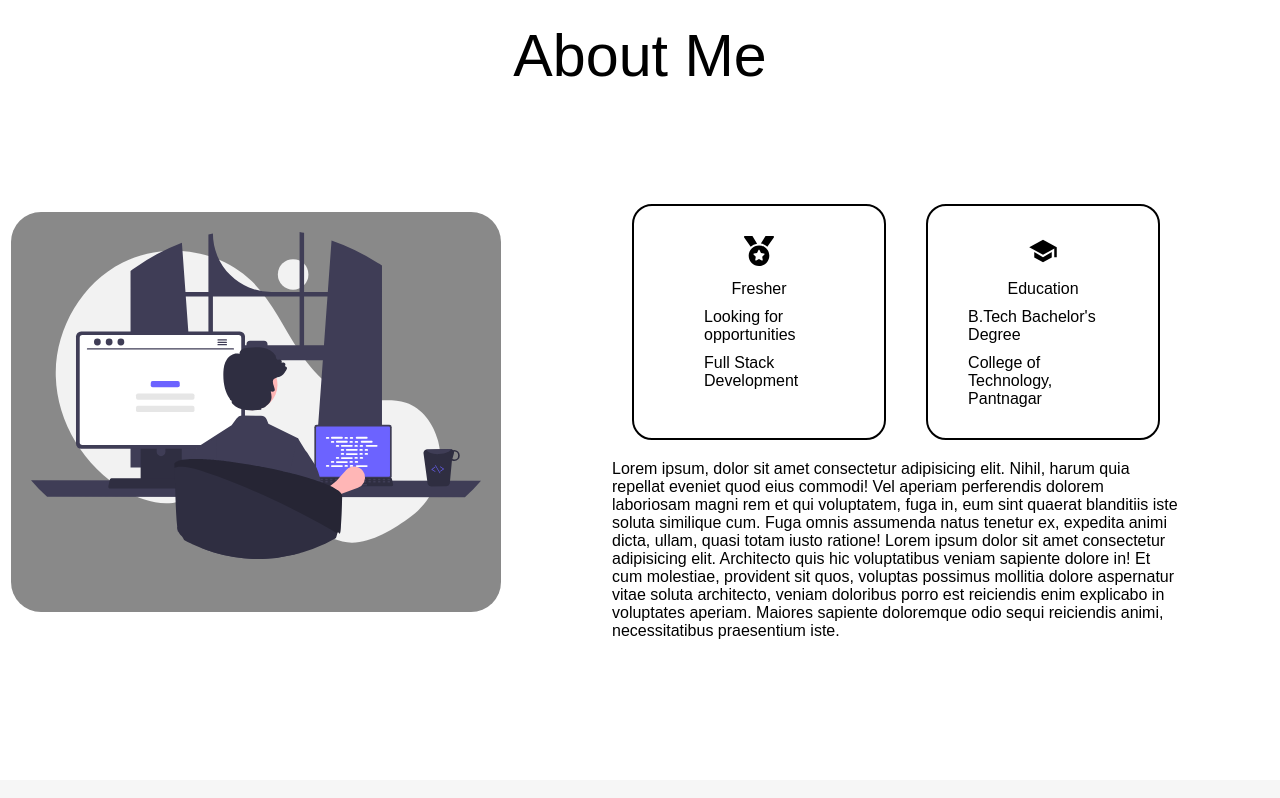
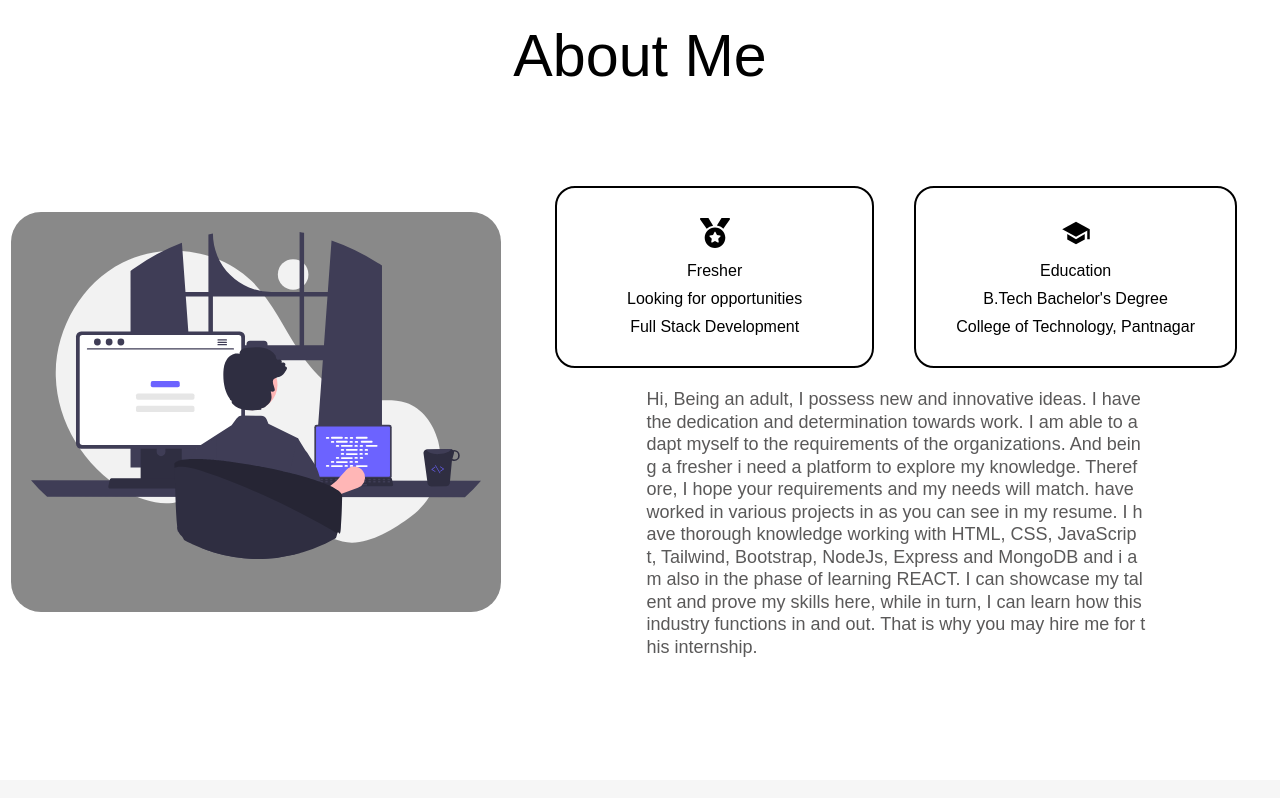
Before and after one commit to amanraina1/vue-portfolio-website, a Vue app: page / in a window 1280 px wide. Shown: the part 900-1698 px from the top of the page. Built offline with nearby package versions, Linux system fonts and the light colour scheme.

Commit message:
made some changes in UI

```diff
--- a/src/components/About.vue
+++ b/src/components/About.vue
@@ -29,20 +29,18 @@
             <span>College of Technology, Pantnagar</span>
           </div>
         </div>
-        <span class="bottom"
-          >Lorem ipsum, dolor sit amet consectetur adipisicing elit. Nihil,
-          harum quia repellat eveniet quod eius commodi! Vel aperiam perferendis
-          dolorem laboriosam magni rem et qui voluptatem, fuga in, eum sint
-          quaerat blanditiis iste soluta similique cum. Fuga omnis assumenda
-          natus tenetur ex, expedita animi dicta, ullam, quasi totam iusto
-          ratione! Lorem ipsum dolor sit amet consectetur adipisicing elit.
-          Architecto quis hic voluptatibus veniam sapiente dolore in! Et cum
-          molestiae, provident sit quos, voluptas possimus mollitia dolore
-          aspernatur vitae soluta architecto, veniam doloribus porro est
-          reiciendis enim explicabo in voluptates aperiam. Maiores sapiente
-          doloremque odio sequi reiciendis animi, necessitatibus praesentium
-          iste.</span
-        >
+        <span class="bottom">
+          Hi, Being an adult, I possess new and innovative ideas. I have the
+          dedication and determination towards work. I am able to adapt myself
+          to the requirements of the organizations. And being a fresher i need a
+          platform to explore my knowledge. Therefore, I hope your requirements
+          and my needs will match. have worked in various projects in as you can
+          see in my resume. I have thorough knowledge working with HTML, CSS,
+          JavaScript, Tailwind, Bootstrap, NodeJs, Express and MongoDB and i am
+          also in the phase of learning REACT. I can showcase my talent and
+          prove my skills here, while in turn, I can learn how this industry
+          functions in and out. That is why you may hire me for this internship.
+        </span>
       </div>
     </div>
   </div>
@@ -111,16 +109,19 @@ export default {
 }
 
 .bottom-container .right-container {
+  /* background-color: blue; */
   width: 60%;
   display: flex;
   flex-direction: column;
   justify-content: center;
-  align-items: start;
-  padding: 100px;
+  align-items: center;
 }
 
 .bottom-container .right-container .top {
+  /* background-color: green; */
+  width: 100%;
   display: flex;
+  justify-content: center;
 }
 
 .right-container .top .right-box span img {
@@ -150,7 +151,13 @@ export default {
 }
 
 .bottom-container .right-container .bottom {
-  padding-left: auto;
-  padding-right: auto;
+  /* background-color: red; */
+  padding: auto;
+  /* text-align: center; */
+  width: 65%;
+  word-break: break-all;
+  line-height: 125%;
+  font-size: large;
+  color: rgb(90, 89, 89);
 }
 </style>
--- a/src/components/Footer.vue
+++ b/src/components/Footer.vue
@@ -39,48 +39,53 @@ export default {
 <style scoped>
 .container {
   height: 100vh;
-  background-color: #f6f6f6;
+  background-color: #171717;
   display: flex;
   flex-direction: column;
   justify-content: space-between;
+  align-items: center;
 }
 .top {
   /* background-color: red; */
-  width: 100%;
-  height: 60%;
+  gap: 45px;
+  box-shadow: 0rem 1rem 5rem hsla(0, 0%, 71%, 0.2);
+  margin-top: 20vh;
+  width: 70%;
+  height: 35%;
   display: flex;
   flex-direction: column;
   justify-content: center;
   align-items: center;
+  border-bottom: 2px solid skyblue;
 }
 .top .text {
   /* background-color: blue; */
   width: 100%;
-  height: 100%;
+  /* height: 100%; */
   display: flex;
   flex-direction: column;
   align-items: center;
   justify-content: center;
-  gap: 20px;
-  margin-top: 120px;
+  /* gap: 20px; */
+  margin-top: 60px;
 }
 .top .light-text {
-  color: rgb(65, 64, 64);
+  color: rgb(243, 243, 243);
   font-size: large;
 }
 
 .top .dark-text {
-  color: black;
+  color: rgb(255, 255, 255);
   font-size: 59.2px;
 }
 .top .links {
   /* background-color: green; */
   padding: 30px;
   border-radius: 40px;
-  border: 2px solid black;
+  border: 2px solid white;
   display: flex;
   gap: 50px;
-  margin-bottom: 120px;
+  margin-bottom: 60px;
 }
 .top .links .mail {
   display: flex;
@@ -88,9 +93,11 @@ export default {
   align-items: center;
   gap: 10px;
   cursor: pointer;
+  color: aliceblue;
 }
 .top .links .mail img {
   width: 30px;
+  filter: invert(1);
 }
 .bottom {
   /* background-color: green; */
@@ -104,7 +111,7 @@ export default {
 }
 .bottom .copyright {
   font-size: large;
-  color: #4d4d4d;
+  color: aliceblue;
 }
 .bottom .footer-links ul {
   margin-bottom: 40px;
@@ -113,8 +120,15 @@ export default {
   gap: 70px;
 }
 .bottom .footer-links ul li {
+  color: aliceblue;
   font-size: 25px;
   font-weight: 400;
+}
+.bottom .footer-links ul li:hover {
   cursor: pointer;
+  text-decoration: underline;
+  transform: scale(1.1);
+  transition: all 0.8s ease;
+  color: #f6f6f6;
 }
 </style>
--- a/src/components/Nav.vue
+++ b/src/components/Nav.vue
@@ -21,16 +21,17 @@ export default {
   justify-content: space-around;
   align-items: center;
   background-color: cornflowerblue;
-  width: 100vw;
+  width: 100%;
   height: 20vh;
   border-bottom-left-radius: 2rem;
   border-bottom-right-radius: 2rem;
 }
 .nav-brand {
   font-size: 2.4em;
-  font-weight: 800;
+  font-weight: 300;
   cursor: pointer;
   color: #f6f6f6;
+  letter-spacing: 3px;
 }
 .non-bullet {
   list-style: none;
@@ -44,5 +45,6 @@ export default {
   text-decoration: underline;
   transform: scale(1.1);
   transition: all 0.8s ease;
+  color: #f6f6f6;
 }
 </style>
--- a/src/components/Projects.vue
+++ b/src/components/Projects.vue
@@ -11,6 +11,7 @@
         </div>
         <div class="project-number">Project One</div>
         <div class="links">
+          <button>Demo Video</button>
           <button>Github</button>
         </div>
       </div>
@@ -20,6 +21,7 @@
         </div>
         <div class="project-number">Project Two</div>
         <div class="links">
+          <button>Demo Video</button>
           <button>Github</button>
         </div>
       </div>
@@ -29,6 +31,7 @@
         </div>
         <div class="project-number">Project Three</div>
         <div class="links">
+          <button>Demo Video</button>
           <button>Github</button>
         </div>
       </div>
@@ -109,7 +112,12 @@ export default {
   font-weight: 700;
   margin: 10px;
 }
-
+.bottom .border .links {
+  /* background-color: red; */
+  width: 100%;
+  display: flex;
+  justify-content: space-evenly;
+}
 .bottom .border .links button {
   border: 2px solid black;
   background-color: #fff;
```
